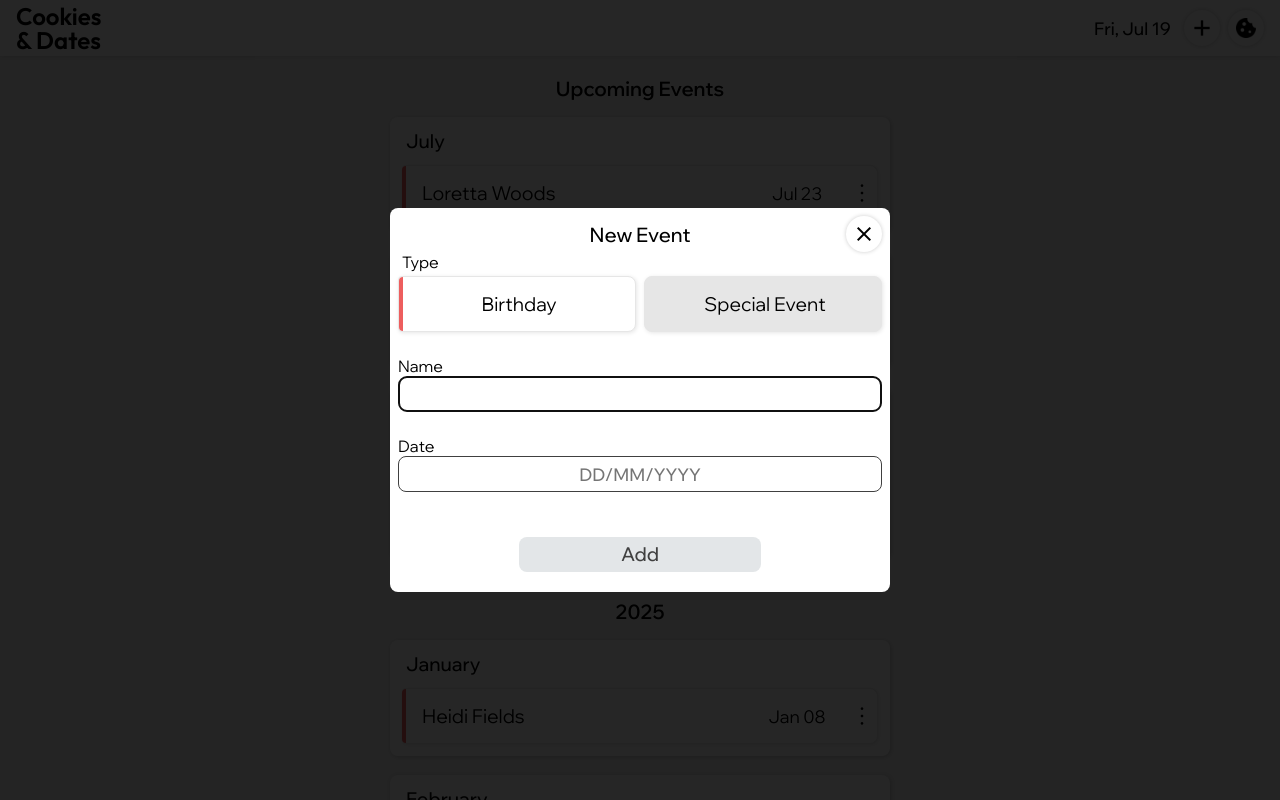
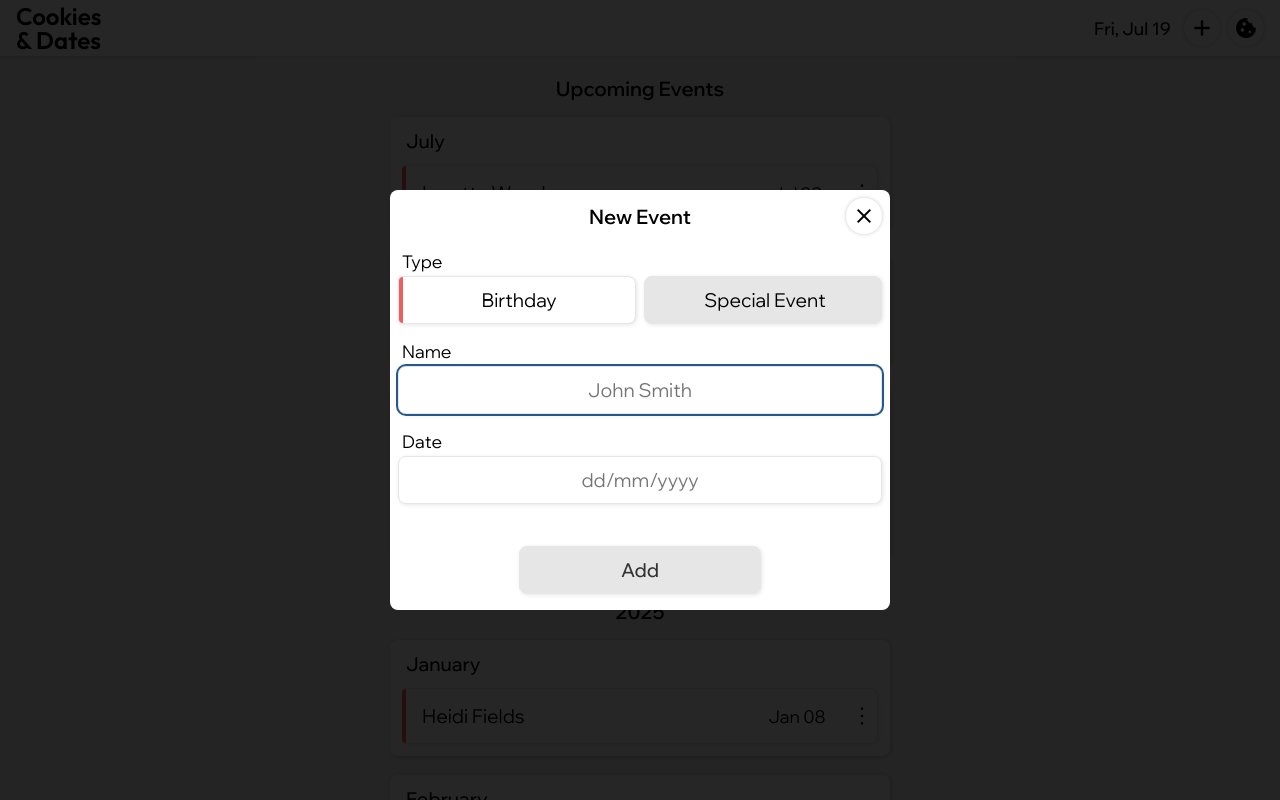
Before and after one commit to juanej88/cookies-dates, a React (Create React App) app: page / in a window 1280 px wide. Both pictures are taken after a click on the button "add". Shown: the top 800 px of the page. Built offline with nearby package versions, Linux system fonts and the light colour scheme.

Commit message:
Restyle name and date inputs, and add button

```diff
--- a/src/assets/styles/AddEvent.css
+++ b/src/assets/styles/AddEvent.css
@@ -1,6 +1,6 @@
 #event-form {
   display: grid;
-  grid-template-rows: repeat(4, 2fr);
+  grid-template-rows: repeat(4, 1fr);
   align-items: end;
 }
 
@@ -10,7 +10,8 @@ fieldset {
 }
 
 legend {
-  padding: 0 0 0.25rem 0.25rem;
+  font-size: 1.1rem;
+  padding: 1rem 0 0.25rem 0.25rem;
 }
 
 .event-options-container {
@@ -27,7 +28,7 @@ input.event-options {
 }
 
 .event-label {
-  height: 3.5rem;
+  height: 3rem;
   background-color: hsl(0, 0%, 90%);
   box-shadow: 1px 1px 4px 0 hsla(0, 0%, 0%, 10%);
   border: 1px solid hsl(0, 0%, 90%);
@@ -60,28 +61,32 @@ input.event-options {
 }
 
 /* -- Second and Third Fieldset: Name/Title and Date -- */
-fieldset.date-container label {
-  padding-left: 0.25rem;
+.form-input-container {
+  display: grid;
 }
 
-.form-input-container {
-  display: grid;
-  grid-template-rows: repeat(2, 1fr);
-  align-items: end;
+.form-input-container > label {
+  font-size: 1.1rem;
+  padding: 0 0 0.25rem 0.25rem;
 }
 
 .form-input-container > input {
   grid-column: 1;
   grid-row: 2;
-  height: 2.25rem;
+  height: 3rem;
   width: 100%;
   background-color: hsl(0, 0%, 100%);
-  border: 1px solid hsl(0, 0%, 25%);
+  box-shadow: 1px 1px 4px 0 hsla(0, 0%, 0%, 10%);
+  border: 1px solid hsl(0, 0%, 90%);
   border-radius: 0.5rem;
   font-family: "Wix Madefor Display", sans-serif;
-  font-size: 1.1rem;
-  font-weight: 500;
+  font-size: 1.2rem;
   text-align: center;
+}
+
+.form-input-container > input:focus {
+  outline: 2px solid hsl(210, 60%, 35%);
+  caret-color: hsl(210, 60%, 35%);
 }
 
 /* Valid and Invalid icons */
@@ -116,21 +121,22 @@ span.checker {
 
 /* -- Add Button -- */
 #save-date {
+  height: 3rem;
   width: 50%;
-  height: 2.2rem;
-  justify-self: center;
   background-color: hsl(210, 60%, 35%);
   color: hsl(0, 0%, 100%);
+  box-shadow: 1px 1px 4px 0 hsla(0, 0%, 0%, 10%);
+  border: 1px solid hsl(0, 0%, 90%);
+  border-radius: 0.5rem;
+  justify-self: center;
   font-family: "Wix Madefor Display", sans-serif;
   font-size: 1.2rem;
   font-weight: 500;
-  border: transparent;
-  border-radius: 0.5rem;
   cursor: pointer;
 }
 
 #save-date:disabled {
-  background-color: hsl(210, 10%, 90%);
-  color: hsl(0, 0%, 25%);
+  background-color: hsl(0, 0%, 90%);
+  color: hsl(0, 0%, 20%);
   cursor: not-allowed;
 }
--- a/src/assets/styles/Modal.css
+++ b/src/assets/styles/Modal.css
@@ -14,7 +14,7 @@
 .modal-window {
   background-color: hsl(0, 0%, 100%);
   border-radius: 0.5rem;
-  padding: 0.5rem 0.5rem 1.25rem;
+  padding: 0.5rem 0.5rem 1rem;
   width: calc(100% - 1rem);
   max-width: 500px;
 }
@@ -40,7 +40,7 @@
 
 .modal-title-container > h2 {
   font-size: 1.25rem;
-  font-weight: 500;
+  font-weight: 600;
   text-align: center;
   grid-column: 2;
 }
--- a/src/components/AddEvent.jsx
+++ b/src/components/AddEvent.jsx
@@ -126,7 +126,7 @@ const AddEvent = props => {
 
         <fieldset className='form-input-container'>
           <label htmlFor='name-input'>Name</label>
-          <input type='text' name='name' id='name-input' minLength='2' maxLength='25' value={props.formData.name} onChange={updateFormData} required onBlur={handleOnBlur} autoFocus />
+          <input type='text' name='name' id='name-input' minLength='2' maxLength='25' value={props.formData.name} onChange={updateFormData} placeholder='John Smith' required onBlur={handleOnBlur} autoFocus />
           {isFormValid.nameValid &&
             <span className='material-symbols-outlined checker valid'>
               check
@@ -141,7 +141,7 @@ const AddEvent = props => {
 
         <fieldset className='form-input-container'>
           <label htmlFor='date-input'>Date</label>
-          <input type='text' name='dateInput' id='date-input' min-length='5' maxLength='10' value={props.formData.dateInput} onChange={updateFormData} inputMode='numeric' placeholder='DD/MM/YYYY' required onBlur={handleOnBlur} />
+          <input type='text' name='dateInput' id='date-input' min-length='5' maxLength='10' value={props.formData.dateInput} onChange={updateFormData} inputMode='numeric' placeholder='dd/mm/yyyy' required onBlur={handleOnBlur} />
           {isFormValid.dateValid &&
             <span className='material-symbols-outlined checker valid'>
               check
```
